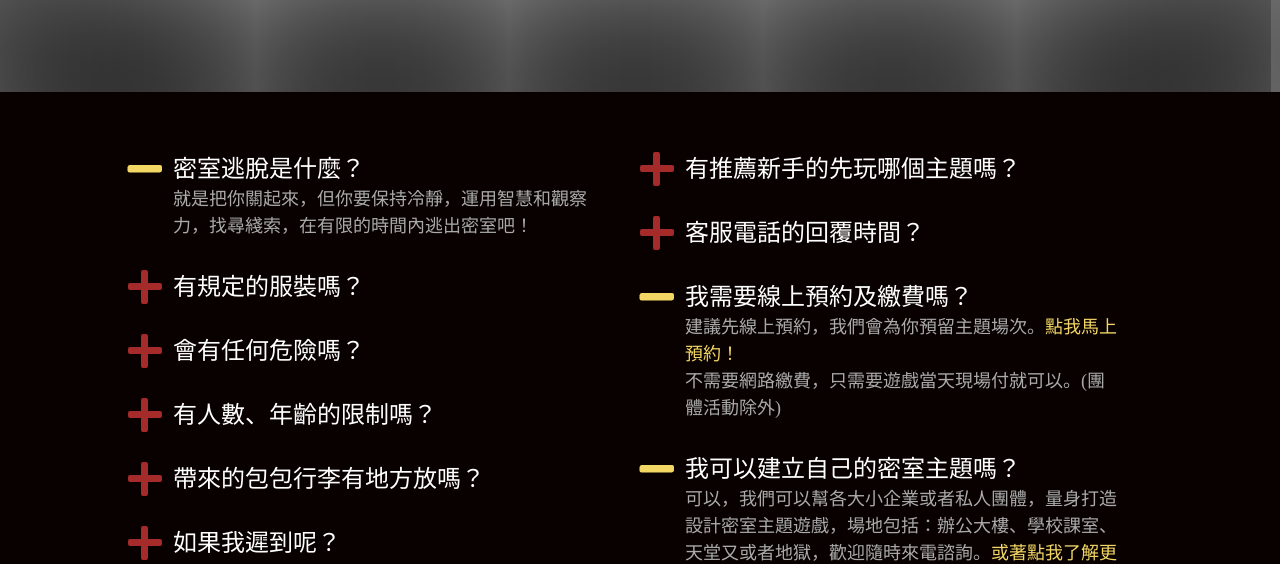
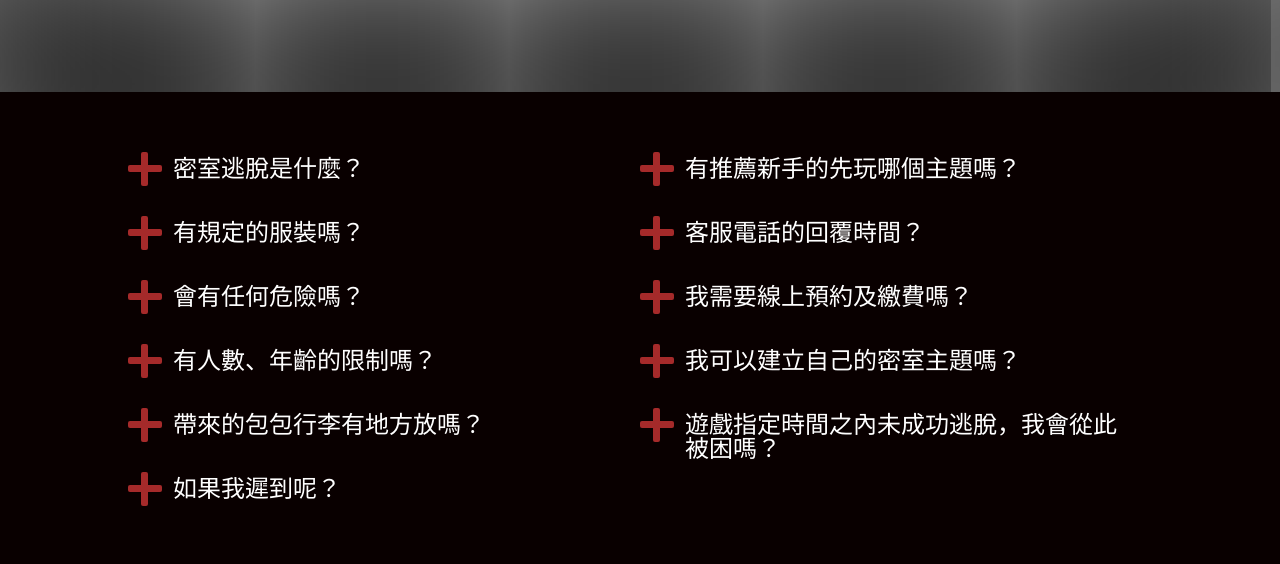
Before and after one commit to valvelvet/Tic_Tac_Toe, a plain HTML site: page QA_page.html in a window 1280 px wide. Shown: the part 388-952 px from the top of the page. Drawn offline with Linux system fonts and the light colour scheme.

Commit message:
整理0929

```diff
--- a/QA_page.html
+++ b/QA_page.html
@@ -1,20 +1,21 @@
 <!DOCTYPE html>
 <html lang="en">
 <head>
-  <meta charset="UTF-8">
-  <meta http-equiv="X-UA-Compatible" content="IE=edge">
-  <meta name="viewport" content="width=device-width, initial-scale=1.0">
+  <meta charset="UTF-8" />
+  <meta http-equiv="X-UA-Compatible" content="IE=edge" />
+  <meta name="viewport" content="width=device-width, initial-scale=1.0" />
   <title>Q&A_井字遊戲Tic_Tac_Toe</title>
   <!--網頁標題左側顯示-->
-  <link rel="icon" href="pic/Tic_Tac_Toe_logo.ico" type="image/x-icon">
+  <link rel="icon" href="pic/Tic_Tac_Toe_logo.ico" type="image/x-icon" />
   <!--收藏夾顯示圖示-->
-  <link rel="shortcut icon" href="pic/Tic_Tac_Toe_logo.ico" type="image/x-icon">
+  <link rel="shortcut icon" href="pic/Tic_Tac_Toe_logo.ico" type="image/x-icon" />
 
-  <link rel="stylesheet" href="css/reset.css">
-  <link rel="stylesheet" href="css/universal.css">
-  <link rel="stylesheet" href="css/QA_page.css">
-  <link rel="stylesheet" href="css/grid.css">
+  <link rel="stylesheet" href="css/reset.css" />
+  <link rel="stylesheet" href="css/universal.css" />
+  <link rel="stylesheet" href="css/QA_page.css" />
+  <link rel="stylesheet" href="css/grid.css" />
   <script src="js/jquery.js"></script>
+  <script src="js/QA_page.js"></script>
 </head>
 
 <body>
@@ -23,8 +24,8 @@
     <div class="loadingAnimation"></div>
   </div>
   <script>
-    $(document).ready(function(){
-      $('#loading').delay(500).fadeOut(300);
+    $(document).ready(function () {
+      $("#loading").delay(500).fadeOut(300);
     });
   </script>
 
@@ -32,7 +33,7 @@
     <div class="header_float">
       <!-- logo -->
       <a href="index.html">
-        <img class="logo" src="pic/Tic_Tac_Toe_full_logo.png" alt="Tic_Tac_Toe_logo">
+        <img class="logo" src="pic/Tic_Tac_Toe_full_logo.png" alt="Tic_Tac_Toe_logo" />
       </a>
 
       <!-- 選單頁面連結 -->
@@ -50,7 +51,7 @@
       </div>
       <!-- 搜尋bar -->
       <label class="search_bar">
-        <input type="text" placeholder="恐怖、解謎...">
+        <input type="text" placeholder="恐怖、解謎..." />
       </label>
     </div>
 
@@ -60,96 +61,17 @@
     </div>
   </header>
 
-
   <main>
-    <section class="row">
-      <div class="col-12 col-md-6">
-        <div class="question">
-          <input type="checkbox" name="Q" id="what" checked>
-          <label for="what">
-            <h3>密室逃脫是什麼？</h3>
-          </label>
-          <p>就是把你關起來，但你要保持冷靜，運用智慧和觀察力，找尋綫索，在有限的時間內逃出密室吧！</p>
-        </div>
-        <div class="question">
-          <input type="checkbox" name="Q" id="clothes">
-          <label for="clothes">
-            <h3>有規定的服裝嗎？</h3>
-          </label>
-          <p>沒有，但是密室雖然沒開冷氣，小天使開透視監控狀況時會感覺涼涼的，請注意保暖。</p>
-        </div>
-        <div class="question">
-          <input type="checkbox" name="Q" id="danger">
-          <label for="danger">
-            <h3>會有任何危險嗎？</h3>
-          </label>
-          <p>不會的，我們提供一個可以安心遊玩的場地。遊戲開始前會告知相關的注意事項，遊戲過程中會有小天使全程開透視掌握狀況，避免任何意外的發生。</p>
-        </div>
-        <div class="question">
-          <input type="checkbox" name="Q" id="limit">
-          <label for="limit">
-            <h3>有人數、年齡的限制嗎？</h3>
-          </label>
-          <p>每個主題的最低人數需要3位才能開場！依主題不同上限人數為3人或6人。沒有年齡限制，但12歲以下的小孩請由大人陪同。※其中「閃到腰」、「你的名字」、「痛風」為懸疑、驚悚主題，請斟酌接受程度！</p>
-        </div>
-        <div class="question">
-          <input type="checkbox" name="Q" id="scared">
-          <label for="scared">
-            <h3>帶來的包包行李有地方放嗎？</h3>
-          </label>
-          <p>有，我們有最新獨立四次元空間提供行李存放，減少負擔，讓你貼身攜帶，安全又方便。</p>
-        </div>
-        <div class="question">
-          <input type="checkbox" name="Q" id="late">
-          <label for="late">
-            <h3>如果我遲到呢？</h3>
-          </label>
-          <p>如果你需要在遊戲開始之後才能到達，請來電通知我們，我們的小天使會開傳送門親自接送。但如果我們沒有收到通知，在遊戲開始後5分鐘，我們會將遊玩場次釋出，小惡魔會將你記上一筆。</p>
-        </div>
-      </div>
-
-
-      <div class="col-12 col-md-6">
-        <div class="question">
-          <input type="checkbox" name="Q" id="recommend">
-          <label for="recommend">
-            <h3>有推薦新手的先玩哪個主題嗎？</h3>
-          </label>
-          <p>建議可以先體驗「白日夢」或者「剩蛋液」，這兩款主題難度都不高可以輕鬆遊玩，很適合沒有接觸過密室逃脫的玩家入門！</p>
-        </div>
-        <div class="question">
-          <input type="checkbox" name="Q" id="telphone">
-          <label for="telphone">
-            <h3>客服電話的回覆時間？</h3>
-          </label>
-          <p>我們有24小時客服電話，小天使客服：早上10點至晚上10點。小惡魔客服：晚上10點至隔天早上上10點。</p>
-        </div>
-        <div class="question">
-          <input type="checkbox" name="Q" id="need" checked>
-          <label for="need">
-            <h3>我需要線上預約及繳費嗎？</h3>
-          </label>
-          <p>建議先線上預約，我們會為你預留主題場次。<a href="reserve_page.html">點我馬上預約！</a><br>不需要網路繳費，只需要遊戲當天現場付就可以。(團體活動除外)</p>
-        </div>
-        <div class="question">
-          <input type="checkbox" name="Q" id="own" checked>
-          <label for="own">
-            <h3>我可以建立自己的密室主題嗎？</h3>
-          </label>
-          <p>可以，我們可以幫各大小企業或者私人團體，量身打造設計密室主題遊戲，場地包括：辦公大樓、學校課室、天堂又或者地獄，歡迎隨時來電諮詢。<a href="business_activity_page.html">或著點我了解更多！</a></p>
-        </div>
-        <div class="question">
-          <input type="checkbox" name="Q" id="stuck">
-          <label for="stuck">
-            <h3>遊戲指定時間之內未成功逃脫，我會從此被困嗎？</h3>
-          </label>
-          <p>當然不會，遊戲時間中止時候，小天使會樂意給你們指示及協助，帶你們返回現實世界。</p>
-        </div>
-      </div>
+    <section id="qa_list" class="row">
+      <!-- <div class="question">
+        <input type="checkbox" name="Q" id="danger" />
+        <label for="danger">
+          <h3>會有任何危險嗎？</h3>
+        </label>
+        <p>不會的，我們提供一個可以安心遊玩的場地。遊戲開始前會告知相關的注意事項，遊戲過程中會有小天使全程開透視掌握狀況，避免任何意外的發生。</p>
+      </div> -->
     </section>
-
   </main>
-
 
   <footer>
     <!-- 分館資訊 -->
@@ -158,32 +80,28 @@
         <a href="branch_page.html">
           <h3>桃園金萱館</h3>
         </a>
-          <address>桃園市東方區茶園路24號</address>
-          <p>(金刷嘴茶園旁)</p><br>
-          <div class="tel">
-            03-8820202
-          </div>
-        </p>
+        <address>桃園市東方區茶園路24號</address>
+        <p>(金刷嘴茶園旁)</p>
+        <br />
+        <div class="tel">03-8820202</div>
       </div>
       <div class="branch">
         <a href="branch_page.html">
           <h3>台中小葉館</h3>
         </a>
         <address>台中市凍頂區觀音三街52號</address>
-        <p>(觀音無名指第一指節下)</p><br>
-        <div class="tel">
-          04-3353321
-        </div>
+        <p>(觀音無名指第一指節下)</p>
+        <br />
+        <div class="tel">04-3353321</div>
       </div>
       <div class="branch">
         <a href="branch_page.html">
           <h3>屏東四季館</h3>
         </a>
         <address>屏東縣碧螺鄉貴妃路36巷10弄8號</address>
-        <p>(御貢鐵路13號出口)</p><br>
-        <div class="tel">
-          08-7779444
-        </div>
+        <p>(御貢鐵路13號出口)</p>
+        <br />
+        <div class="tel">08-7779444</div>
       </div>
     </div>
 
@@ -192,10 +110,10 @@
       <div class="business">
         <h3>營業時間</h3>
         <p>
-          平日 - 周一至周五<br>
-          13:00 - 20:00<br>
-          <br>
-          假日 - 周六、周日及國定假日<br>
+          平日 - 周一至周五<br />
+          13:00 - 20:00<br />
+          <br />
+          假日 - 周六、周日及國定假日<br />
           11:00 - 21:00
         </p>
       </div>
@@ -204,7 +122,7 @@
       <div class="fare">
         <h3>票價資訊</h3>
         <p>
-          平日 400 元/人<br>
+          平日 400 元/人<br />
           假日 450 元/人
         </p>
       </div>
@@ -214,25 +132,23 @@
         <h3>關注我們</h3>
         <div class="link">
           <a href="#">
-            <img src="pic/footer-link-facebook.png" alt="facebook">
+            <img src="pic/footer-link-facebook.png" alt="facebook" />
           </a>
           <a href="#">
-            <img src="pic/footer-link-instagram.png" alt="instagram">
+            <img src="pic/footer-link-instagram.png" alt="instagram" />
           </a>
           <a href="#">
-            <img src="pic/footer-link-youtube.png" alt="youtube">
+            <img src="pic/footer-link-youtube.png" alt="youtube" />
           </a>
         </div>
       </div>
     </div>
   </footer>
 
-
   <!-- copyright -->
   <div class="copyright">
-    <img class="logo" src="pic/Tic_Tac_Toe_logo.png" alt="Tic_Tac_Toe_logo"><br>
+    <img class="logo" src="pic/Tic_Tac_Toe_logo.png" alt="Tic_Tac_Toe_logo" /><br />
     Copyright © 2021 Tic_Tac_Toe/Not true web/專題作品，僅供學習、展示之用。
   </div>
-
 </body>
 </html>
--- /dev/null
+++ b/js/QA_page.js
@@ -0,0 +1,61 @@
+window.addEventListener(
+  "load",
+  function () {
+    fetch("json/QA.json")
+      .then((res) => {
+        return res.json();
+      })
+      .then((QAList1) => {
+        const qa_list = document.getElementById("qa_list");
+        const helfQA = Math.round(QAList1.length / 2);
+        const QAList0 = QAList1.splice(0, helfQA);
+        const QACol0 = document.createElement("div");
+        QACol0.classList.add("col-12");
+        QACol0.classList.add("col-md-6");
+        const QACol1 = document.createElement("div");
+        QACol1.classList.add("col-12");
+        QACol1.classList.add("col-md-6");
+        for (const item in QAList0) {
+          const QA = document.createElement("div");
+          QA.classList.add("question");
+          const input = document.createElement("input");
+          input.type = "checkbox";
+          input.name = "Q";
+          input.id = "Q0" + item;
+          const label = document.createElement("label");
+          label.htmlFor = "Q0" + item;
+          const h3 = document.createElement("h3");
+          h3.textContent = QAList0[item].title;
+          label.append(h3);
+          const p = document.createElement("p");
+          p.innerHTML = QAList0[item].info;
+          QA.append(input);
+          QA.append(label);
+          QA.append(p);
+          QACol0.append(QA);
+        }
+        for (const item in QAList1) {
+          const QA = document.createElement("div");
+          QA.classList.add("question");
+          const input = document.createElement("input");
+          input.type = "checkbox";
+          input.name = "Q";
+          input.id = "Q1" + item;
+          const label = document.createElement("label");
+          label.htmlFor = "Q1" + item;
+          const h3 = document.createElement("h3");
+          h3.textContent = QAList1[item].title;
+          label.append(h3);
+          const p = document.createElement("p");
+          p.innerHTML = QAList1[item].info;
+          QA.append(input);
+          QA.append(label);
+          QA.append(p);
+          QACol1.append(QA);
+        }
+        qa_list.append(QACol0);
+        qa_list.append(QACol1);
+      });
+  },
+  false
+);
--- /dev/null
+++ b/json/QA.json
@@ -0,0 +1,46 @@
+[
+  {
+    "title": "密室逃脫是什麼？",
+    "info": "就是把你關起來，但你要保持冷靜，運用智慧和觀察力，找尋綫索，在有限的時間內逃出密室吧！"
+  },
+  {
+    "title": "有規定的服裝嗎？",
+    "info": "沒有，但是密室雖然沒開冷氣，小天使開透視監控狀況時會感覺涼涼的，請注意保暖。"
+  },
+  {
+    "title": "會有任何危險嗎？",
+    "info": "不會的，我們提供一個可以安心遊玩的場地。遊戲開始前會告知相關的注意事項，遊戲過程中會有小天使全程開透視掌握狀況，避免任何意外的發生。"
+  },
+  {
+    "title": "有人數、年齡的限制嗎？",
+    "info": "每個主題的最低人數需要3位才能開場！依主題不同上限人數為3人或6人。沒有年齡限制，但12歲以下的小孩請由大人陪同。※其中「閃到腰」、「你的名字」、「痛風」為懸疑、驚悚主題，請斟酌接受程度！"
+  },
+  {
+    "title": "帶來的包包行李有地方放嗎？",
+    "info": "有，我們有最新獨立四次元空間提供行李存放，減少負擔，讓你貼身攜帶，安全又方便。"
+  },
+  {
+    "title": "如果我遲到呢？",
+    "info": "如果你需要在遊戲開始之後才能到達，請來電通知我們，我們的小天使會開傳送門親自接送。但如果我們沒有收到通知，在預約時間到後5分鐘，我們會將遊玩場次釋出，小惡魔會將你記上一筆。"
+  },
+  {
+    "title": "有推薦新手的先玩哪個主題嗎？",
+    "info": "建議可以先體驗「白日夢」或者「剩蛋液」，這兩款主題難度都不高可以輕鬆遊玩，很適合沒有接觸過密室逃脫的玩家入門！"
+  },
+  {
+    "title": "客服電話的回覆時間？",
+    "info": "我們有24小時客服電話，小天使客服：早上10點至晚上10點。小惡魔客服：晚上10點至隔天早上上10點。"
+  },
+  {
+    "title": "我需要線上預約及繳費嗎？",
+    "info": "建議先線上預約，我們會為你預留主題場次。<a href='reserve_page.html'>點我馬上預約！</a><br>不需要網路繳費，只需要遊戲當天現場付就可以。(團體活動除外)"
+  },
+  {
+    "title": "我可以建立自己的密室主題嗎？",
+    "info": "可以，我們可以幫各大小企業或者私人團體，量身打造設計密室主題遊戲，場地包括：辦公大樓、學校課室、天堂又或者地獄，歡迎隨時來電諮詢。<a href='business_activity_page.html'>或著點我了解更多！</a>"
+  },
+  {
+    "title": "遊戲指定時間之內未成功逃脫，我會從此被困嗎？",
+    "info": "當然不會，遊戲時間中止時候，小天使會樂意給你們指示及協助，帶你們返回現實世界。"
+  }
+]
```
Also changed, not shown: js/Tic_Tac_Toe.js (+66 -76 lines), js/topic_page.js (+31 -33 lines).
